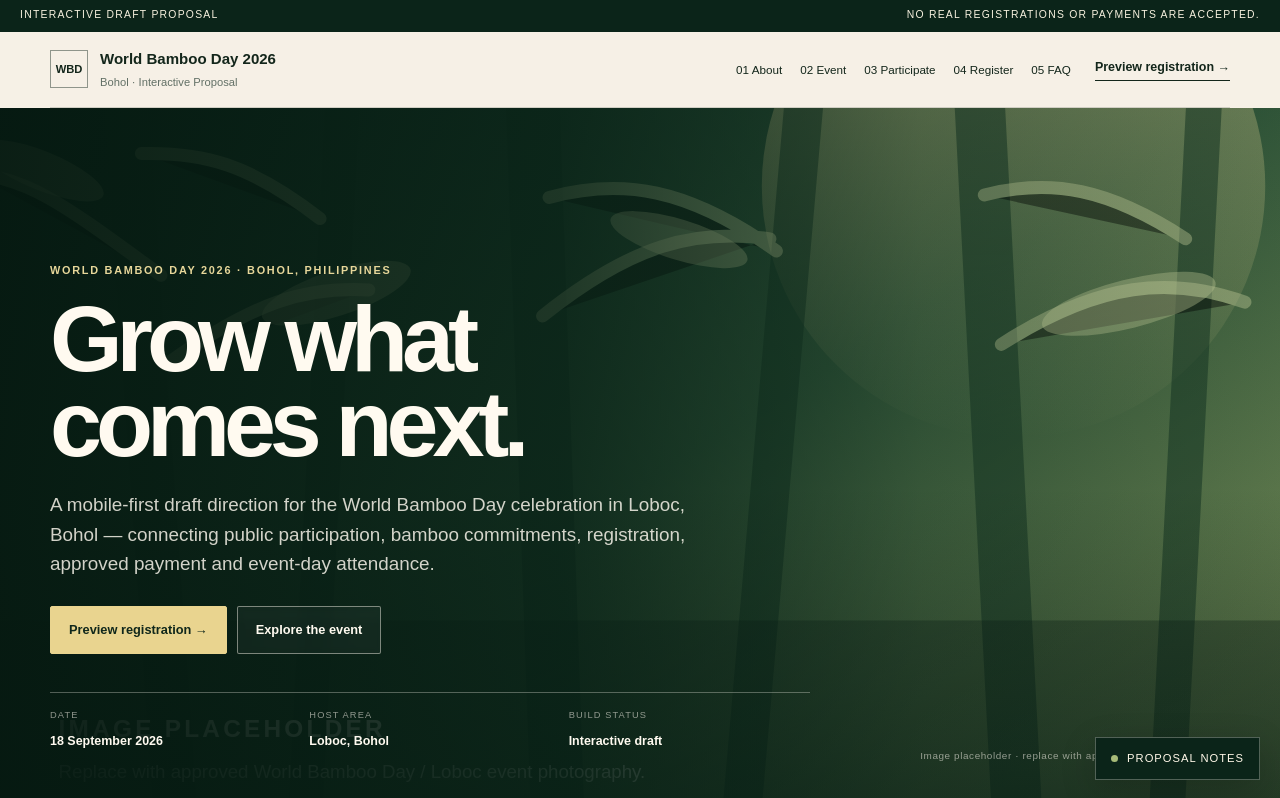
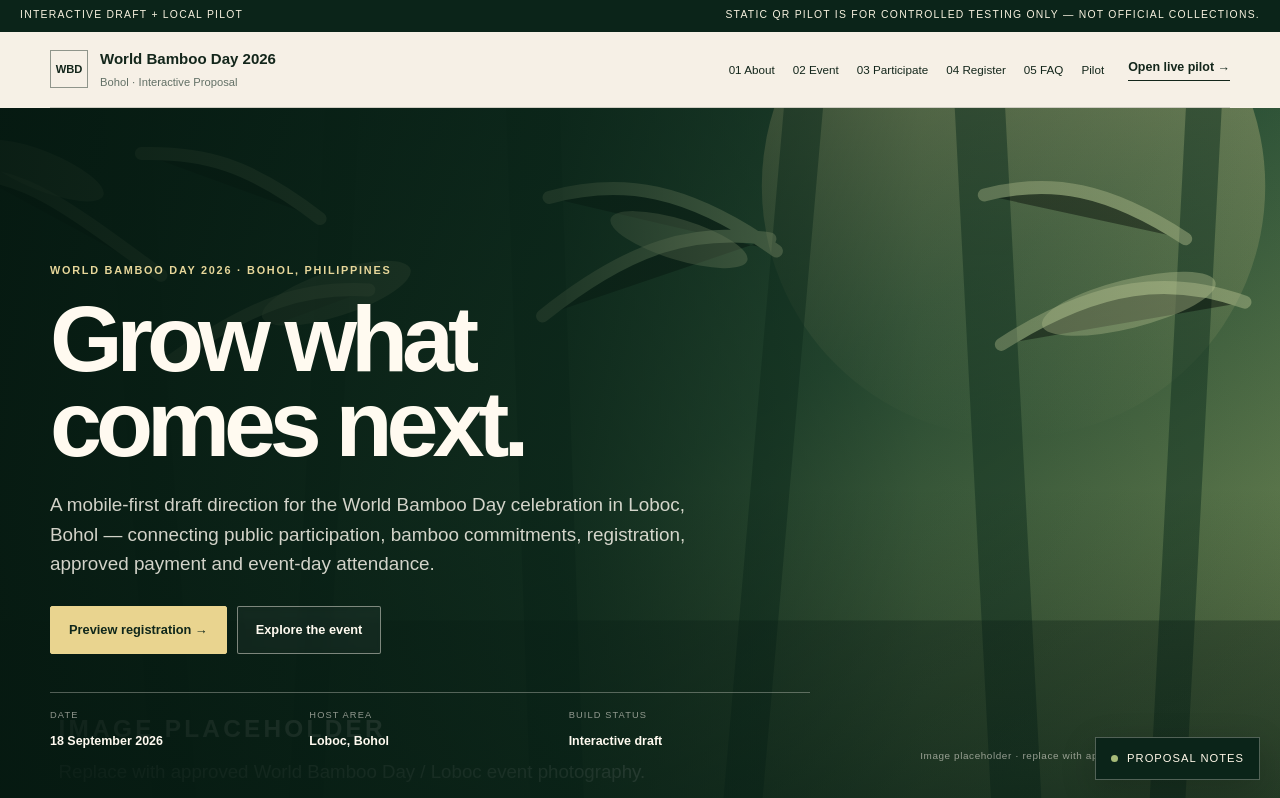
Before and after one commit to Kirch-Nairu/World-Bamboo-Day-September-2026, a Next.js app: page / in a window 1280 px wide. Shown: the top 798 px of the page. Built offline with nearby package versions, Linux system fonts and the light colour scheme.

Commit message:
feat(pilot): expose live pilot routes in navigation

```diff
--- a/src/components/site-header.tsx
+++ b/src/components/site-header.tsx
@@ -12,8 +12,8 @@ export function SiteHeader() {
   return (
     <>
       <div className="proposal-banner">
-        <span>INTERACTIVE DRAFT PROPOSAL</span>
-        <span className="proposal-banner-detail">No real registrations or payments are accepted.</span>
+        <span>INTERACTIVE DRAFT + LOCAL PILOT</span>
+        <span className="proposal-banner-detail">Static QR pilot is for controlled testing only — not official collections.</span>
       </div>
       <header className="site-header shell">
         <Link href="/" className="brand" aria-label="World Bamboo Day 2026 home">
@@ -23,13 +23,16 @@ export function SiteHeader() {
 
         <nav className="main-nav desktop-nav" aria-label="Primary navigation">
           {links.map(([label, href]) => <Link key={label} href={href}>{label}</Link>)}
+          <Link href="/pilot/register">Pilot</Link>
         </nav>
-        <Link href="/register" className="header-cta desktop-cta">Preview registration →</Link>
+        <Link href="/pilot/register" className="header-cta desktop-cta">Open live pilot →</Link>
 
         <details className="mobile-menu">
           <summary aria-label="Open navigation">Menu</summary>
           <nav aria-label="Mobile navigation">
             {links.map(([label, href]) => <Link key={label} href={href}>{label}</Link>)}
+            <Link href="/pilot/register">Live static-QR pilot</Link>
+            <Link href="/pilot/admin">Pilot admin</Link>
             <Link href="/proposal">Proposal board</Link>
           </nav>
         </details>
```
